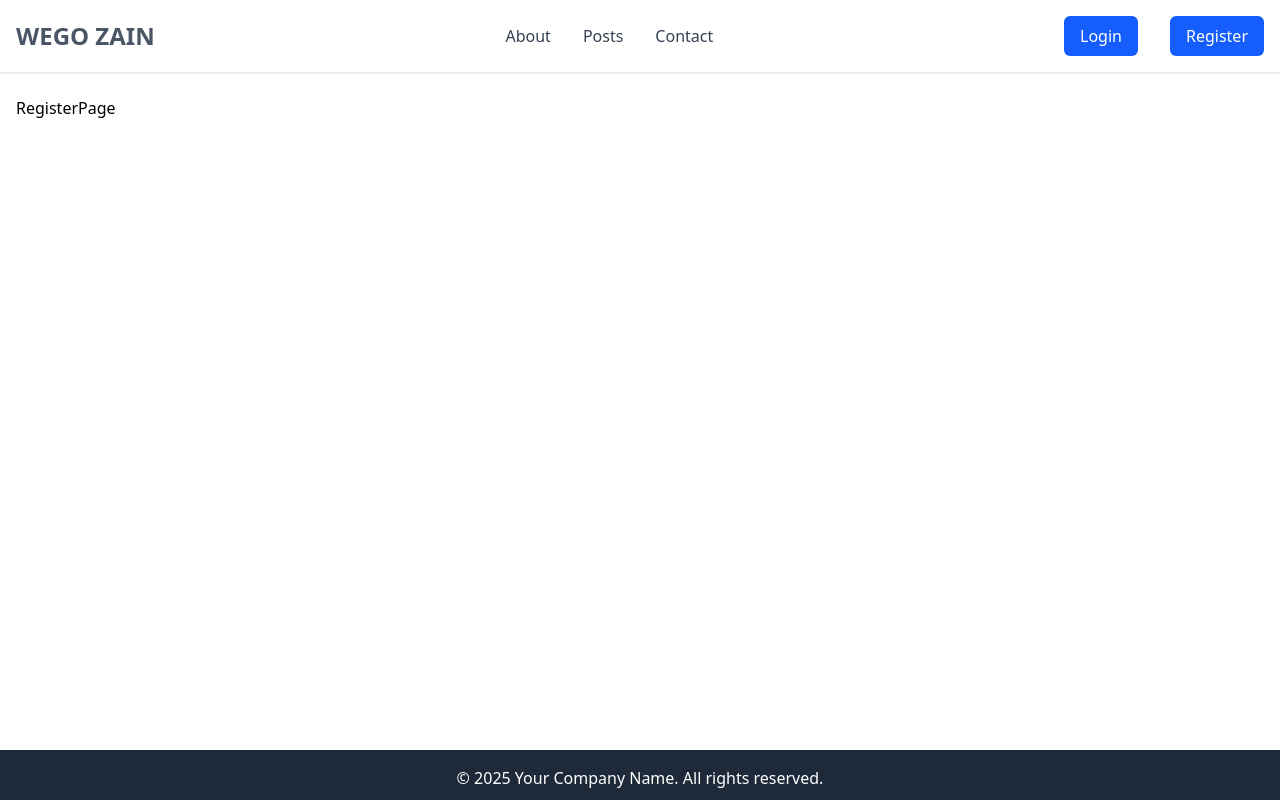
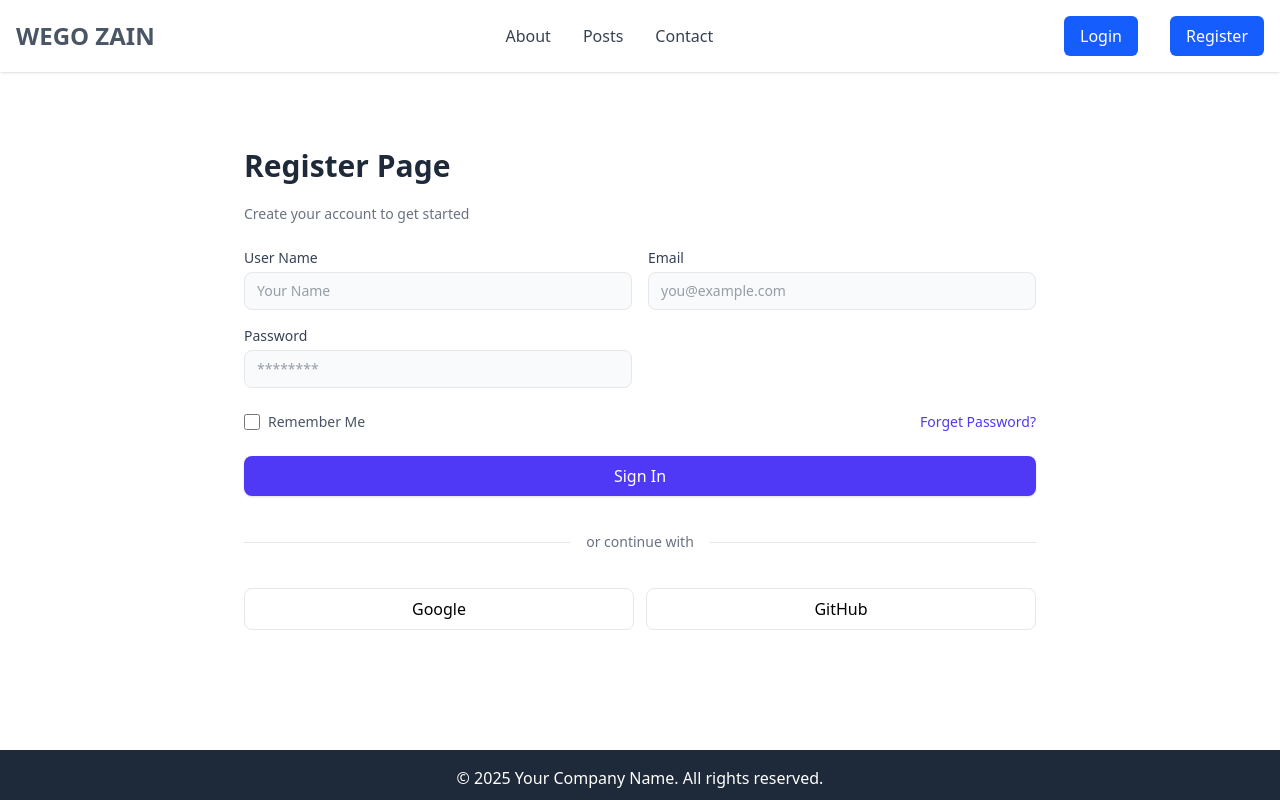
Before and after one commit to walidashraf0/Learn-Next-Youtube, a Next.js app: page /register in a window 1280 px wide. Built offline with nearby package versions, Linux system fonts and the light colour scheme.

Commit message:
Login & Register UI Pages

```diff
--- a/package.json
+++ b/package.json
@@ -12,7 +12,8 @@
     "next": "15.5.6",
     "react": "19.1.0",
     "react-dom": "19.1.0",
-    "react-icons": "^5.5.0"
+    "react-icons": "^5.5.0",
+    "react-toastify": "^11.0.5"
   },
   "devDependencies": {
     "@eslint/eslintrc": "^3",
--- /dev/null
+++ b/src/app/(auth)/login/LoginForm.tsx
@@ -0,0 +1,90 @@
+"use client";
+import Link from "next/link";
+import { useState } from "react";
+import { toast } from "react-toastify";
+
+const LoginForm = () => {
+  const [email, setEmail] = useState("");
+  const [password, setPassword] = useState("");
+
+  const handleSubmit = (e: React.FormEvent) => {
+    e.preventDefault();
+    if (email === "") return toast.error("Email is required");
+    if (password === "") return toast.error("Password is required");
+    console.log({ email, password });
+  };
+
+  return (
+    <form onSubmit={handleSubmit} className="flex flex-col gap-6">
+      <p className="text-sm text-gray-500">Sign in your account to continue</p>
+      <div className="grid grid-cols-1 md:grid-cols-2 gap-4">
+        <label htmlFor="email" className="flex flex-col text-sm text-gray-700">
+          <span className="mb-1">Email</span>
+          <input
+            type="email"
+            id="email"
+            placeholder="you@example.com"
+            value={email}
+            onChange={(e) => setEmail(e.target.value)}
+            className="w-full px-3 py-2 border border-gray-200 rounded-lg bg-gray-50 focus:outline-none focus:ring-2 focus:ring-indigo-300"
+          />
+        </label>
+        <label
+          htmlFor="password"
+          className="flex flex-col text-sm text-gray-700"
+        >
+          <span className="mb-1">Password</span>
+          <input
+            type="password"
+            id="password"
+            placeholder="********"
+            value={password}
+            onChange={(e) => setPassword(e.target.value)}
+            className="w-full px-3 py-2 border border-gray-200 rounded-lg bg-gray-50 focus:outline-none focus:ring-2 focus:ring-indigo-300"
+          />
+        </label>
+      </div>
+      <div className="flex items-center justify-between text-sm">
+        <label className="inline-flex items-center gap-2 text-gray-600">
+          <input
+            type="checkbox"
+            className="w-4 h-4 text-indigo-600 rounded border-gray-300 focus:ring-indigo-500"
+          />
+          Remember Me
+        </label>
+        <Link href="#" className="text-indigo-600 hover:underline">
+          Forget Password?
+        </Link>
+      </div>
+      <button
+        type="submit"
+        className="w-full bg-indigo-600 text-white py-2 rounded-lg font-medium shadow-sm hover:bg-indigo-700 focus:outline-none focus:ring-2 focus:ring-indigo-300 hover:cursor-pointer"
+      >
+        Sign In
+      </button>
+
+      <div className="flex items-center gap-2 text-sm text-gray-500 pt-3">
+        <span className="flex-1 border-t border-gray-200" />
+        <span className="px-2">or continue with</span>
+        <span className="flex-1 border-t border-gray-200" />
+      </div>
+
+      <div className="grid grid-cols-2 gap-3 pt-3">
+        <button
+          type="button"
+          className="flex items-center justify-center py-2 rounded-lg border border-gray-200 bg-white hover:bg-gray-50"
+        >
+          Google
+        </button>
+        <button
+          type="button"
+          className="flex items-center justify-center py-2 rounded-lg border border-gray-200 bg-white hover:bg-gray-50"
+        >
+          GitHub
+        </button>
+      </div>
+    </form>
+  );
+};
+
+export default LoginForm;
--- a/src/app/(auth)/login/page.tsx
+++ b/src/app/(auth)/login/page.tsx
@@ -1,10 +1,15 @@
+import LoginForm from "./LoginForm";
 
 const LoginPage = () => {
+
   return (
-    <div>
-      Login Page
-    </div>
-  )
-}
+    <section className="mt-8 flex items-center justify-center">
+      <div className="m-auto bg-white rounded-lg p-5 w-full md:w-2/3">
+        <h1 className="text-3xl font-bold text-gray-800 mb-5">Login Page</h1>
+        <LoginForm />
+      </div>
+    </section>
+  );
+};
 
-export default LoginPage
+export default LoginPage;
--- /dev/null
+++ b/src/app/(auth)/register/RegisterForm.tsx
@@ -0,0 +1,108 @@
+"use client";
+import Link from "next/link";
+import { useState } from "react";
+import { toast } from "react-toastify";
+
+const RegisterForm = () => {
+  const [userName, setUserName] = useState("");
+  const [email, setEmail] = useState("");
+  const [password, setPassword] = useState("");
+
+  const handleSubmit = (e: React.FormEvent) => {
+    e.preventDefault();
+    if (userName === "") return toast.error("User Name is required");
+    if (email === "") return toast.error("Email is required");
+    if (password === "") return toast.error("Password is required");
+    console.log({ email, password });
+  };
+
+  return (
+    <form onSubmit={handleSubmit} className="flex flex-col gap-6">
+      <p className="text-sm text-gray-500">
+        Create your account to get started
+      </p>
+      <div className="grid grid-cols-1 md:grid-cols-2 gap-4">
+        <label
+          htmlFor="username"
+          className="flex flex-col text-sm text-gray-700"
+        >
+          <span className="mb-1">User Name</span>
+          <input
+            type="name"
+            id="username"
+            placeholder="Your Name"
+            value={userName}
+            onChange={(e) => setUserName(e.target.value)}
+            className="w-full px-3 py-2 border border-gray-200 rounded-lg bg-gray-50 focus:outline-none focus:ring-2 focus:ring-indigo-300"
+          />
+        </label>
+        <label htmlFor="email" className="flex flex-col text-sm text-gray-700">
+          <span className="mb-1">Email</span>
+          <input
+            type="email"
+            id="email"
+            placeholder="you@example.com"
+            value={email}
+            onChange={(e) => setEmail(e.target.value)}
+            className="w-full px-3 py-2 border border-gray-200 rounded-lg bg-gray-50 focus:outline-none focus:ring-2 focus:ring-indigo-300"
+          />
+        </label>
+        <label
+          htmlFor="password"
+          className="flex flex-col text-sm text-gray-700"
+        >
+          <span className="mb-1">Password</span>
+          <input
+            type="password"
+            id="password"
+            placeholder="********"
+            value={password}
+            onChange={(e) => setPassword(e.target.value)}
+            className="w-full px-3 py-2 border border-gray-200 rounded-lg bg-gray-50 focus:outline-none focus:ring-2 focus:ring-indigo-300"
+          />
+        </label>
+      </div>
+      <div className="flex items-center justify-between text-sm">
+        <label className="inline-flex items-center gap-2 text-gray-600">
+          <input
+            type="checkbox"
+            className="w-4 h-4 text-indigo-600 rounded border-gray-300 focus:ring-indigo-500"
+          />
+          Remember Me
+        </label>
+        <Link href="#" className="text-indigo-600 hover:underline">
+          Forget Password?
+        </Link>
+      </div>
+      <button
+        type="submit"
+        className="w-full bg-indigo-600 text-white py-2 rounded-lg font-medium shadow-sm hover:bg-indigo-700 focus:outline-none focus:ring-2 focus:ring-indigo-300 hover:cursor-pointer"
+      >
+        Sign In
+      </button>
+
+      <div className="flex items-center gap-2 text-sm text-gray-500 pt-3">
+        <span className="flex-1 border-t border-gray-200" />
+        <span className="px-2">or continue with</span>
+        <span className="flex-1 border-t border-gray-200" />
+      </div>
+
+      <div className="grid grid-cols-2 gap-3 pt-3">
+        <button
+          type="button"
+          className="flex items-center justify-center py-2 rounded-lg border border-gray-200 bg-white hover:bg-gray-50"
+        >
+          Google
+        </button>
+        <button
+          type="button"
+          className="flex items-center justify-center py-2 rounded-lg border border-gray-200 bg-white hover:bg-gray-50"
+        >
+          GitHub
+        </button>
+      </div>
+    </form>
+  );
+};
+
+export default RegisterForm;
--- a/src/app/(auth)/register/page.tsx
+++ b/src/app/(auth)/register/page.tsx
@@ -1,9 +1,13 @@
+import RegisterForm from "./RegisterForm"
 
 const RegisterPage = () => {
   return (
-    <div>
-      RegisterPage
-    </div>
+    <section className="mt-8 flex items-center justify-center">
+      <div className="m-auto bg-white rounded-lg p-5 w-full md:w-2/3">
+        <h1 className="text-3xl font-bold text-gray-800 mb-5">Register Page</h1>
+        <RegisterForm />
+      </div>
+    </section>
   )
 }
 
--- a/src/app/layout.tsx
+++ b/src/app/layout.tsx
@@ -3,6 +3,7 @@ import { Geist, Geist_Mono } from "next/font/google";
 import "./globals.css";
 import Header from "@/components/Header/Header";
 import Footer from "@/components/Footer/Footer";
+import { ToastContainer } from "react-toastify";
 
 const geistSans = Geist({
   variable: "--font-geist-sans",
@@ -30,6 +31,7 @@ export default function RootLayout({
         className={`${geistSans.variable} ${geistMono.variable} antialiased`}
       >
         <Header />
+        <ToastContainer position="top-center" theme="colored" />
         <main className="mt-20 container mx-auto px-4 py-4">
           {children}
         </main>
```
Also changed, not shown: 1 other file (tests, documents, lock files or other folders).
